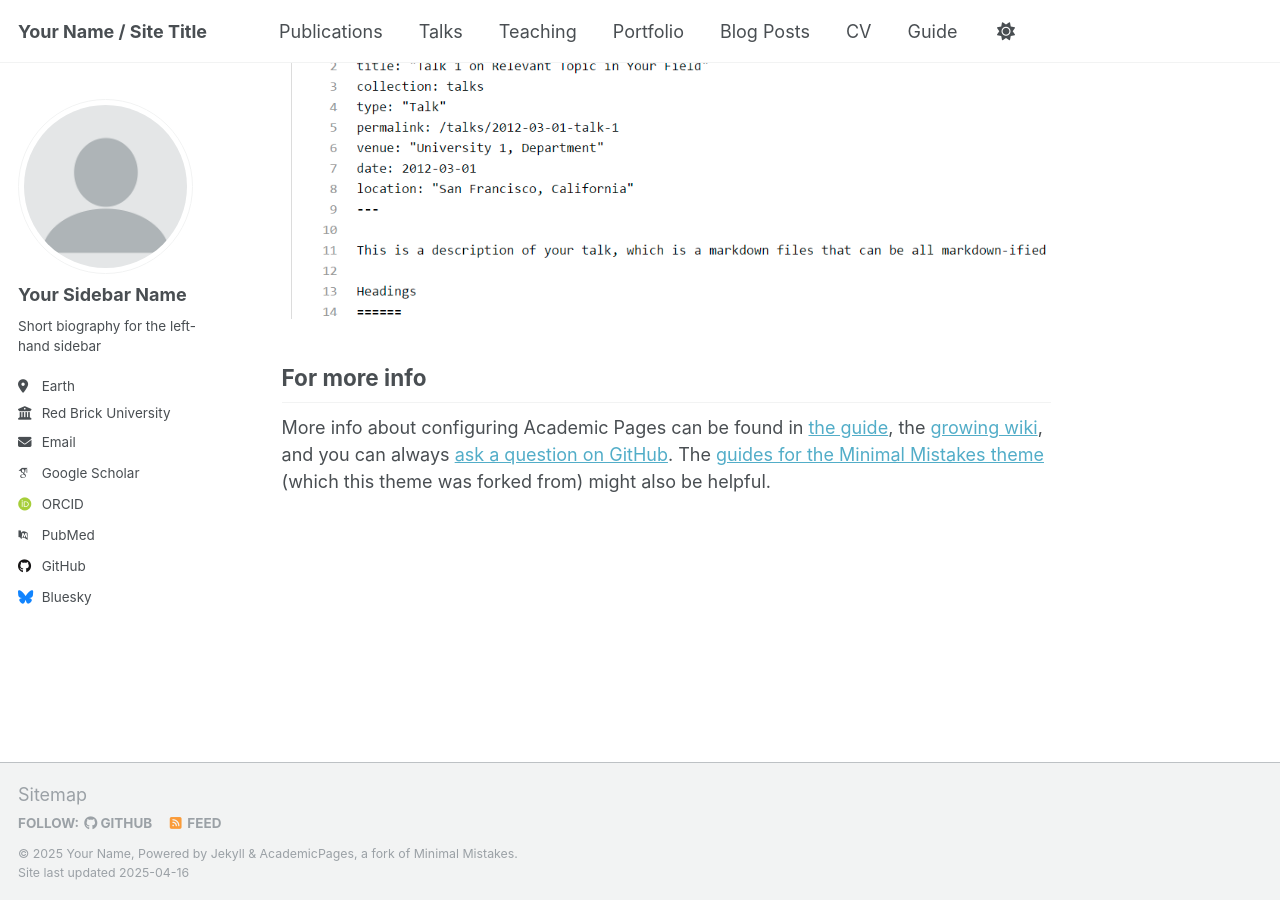
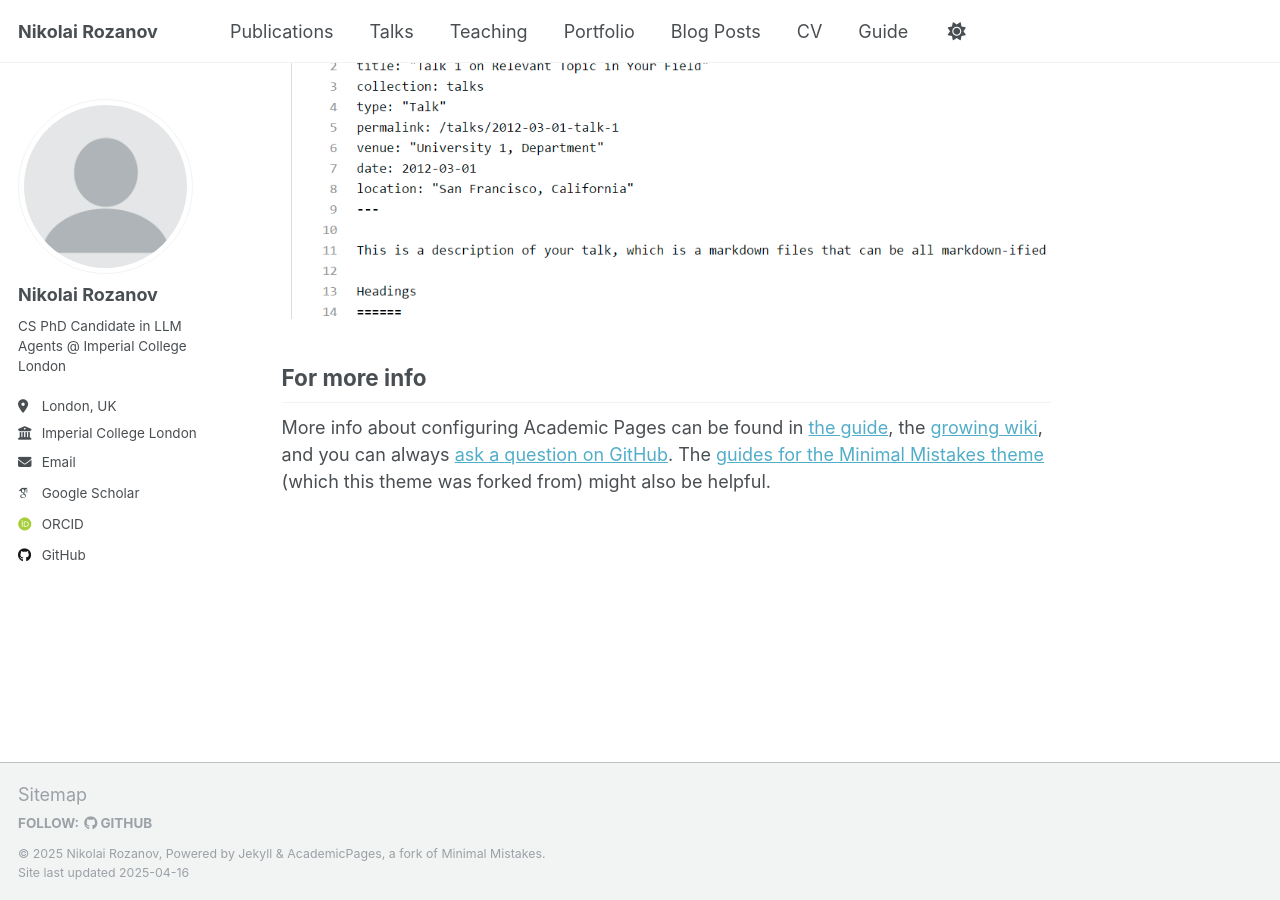
Before and after one commit to ai-nikolai/ai-nikolai.github.io, a Jekyll site: the page built from _pages/about.md, in a window 1280 px wide and 900 px high, scrolled down 2636 px. Built offline with Jekyll 4.4.1, drawn with Linux system fonts in a browser that asks for light colours; some web fonts are replaced.

Commit message:
Update _config.yml

```diff
--- a/_config.yml
+++ b/_config.yml
@@ -9,13 +9,13 @@
 # Basic Site Settings
 locale                   : "en-US"
 site_theme               : "default"
-title                    : "Your Name / Site Title"
+title                    : "Nikolai Rozanov"
 title_separator          : "-"
-name                     : &name "Your Name"
-description              : &description "personal description"
-url                      : https://academicpages.github.io # the base hostname & protocol for your site e.g. "https://[your GitHub username].github.io"
+name                     : &name "Nikolai Rozanov"
+description              : &description "CS PhD Candidate in LLM Agents @ Imperial College London"
+url                      : https://nikolairozanov.com # the base hostname & protocol for your site e.g. "https://[your GitHub username].github.io"
 baseurl                  : "" # the subpath of your site, e.g. "/blog"
-repository               : "academicpages/academicpages.github.io"
+repository               : "ai-nikolai/ai-nikolai.github.io"
 
 # Site Author - The following control what appear as part of the author content on the side bar.
 #               If a field is blank the icon and link will not appear, otherwise it will be shown.
@@ -23,21 +23,21 @@ repository               : "academicpages/academicpages.github.io"
 author:
   # Biographic information
   avatar           : "profile.png"
-  name             : "Your Sidebar Name"
+  name             : "Nikolai Rozanov"
   pronouns         : # example: "she/her"
-  bio              : "Short biography for the left-hand sidebar"
-  location         : "Earth"
-  employer         : "Red Brick University"
+  bio              : "CS PhD Candidate in LLM Agents @ Imperial College London"
+  location         : "London, UK"
+  employer         : "Imperial College London"
   uri              : # URL
-  email            : "none@example.org"
+  email            : "nikolai.rozanov@gmail.com"
 
   # Academic websites
   arxiv            : # URL - Update with the correct link to your profile
-  googlescholar    : "https://scholar.google.com/citations?user=PS_CX0AAAAAJ"
+  googlescholar    : "https://scholar.google.com/citations?user=fi-feOEAAAAJ"
   impactstory      : # URL
-  orcid            : "http://orcid.org/yourorcidurl"
+  orcid            : "https://orcid.org/0000-0003-0274-8832"
   semantic         : # URL
-  pubmed           : "https://www.ncbi.nlm.nih.gov/pubmed/?term=john+snow"
+  pubmed           : # URL
   researchgate     : # URL
   scopus           : # URL
 
@@ -45,12 +45,12 @@ author:
   bitbucket        : # Username - Update with your username on the site
   codepen          : # Username
   dribbble         : # Username
-  github           : "academicpages"
+  github           : "ai-nikolai"
   kaggle           : # Username
   stackoverflow    : # User number or user number and name (i.e., use "1" or "1/jeff-atwood")
 
   # Social media
-  bluesky          : "bsky.app" # Replace this with you Bluesky username
+  bluesky          : #"bsky.app" # Replace this with you Bluesky username
   facebook         : # Username
   flickr           : # Username
   foursquare       : # Username
@@ -118,7 +118,7 @@ staticman:
       options:
         format           : "iso8601" # "iso8601" (default), "timestamp-seconds", "timestamp-milliseconds"
 atom_feed:
-  hide                   : false     # change to true to hide the RSS feed in the footer
+  hide                   : true     # change to true to hide the RSS feed in the footer
   path                   : # blank (default) uses feed.xml
 
 
@@ -131,7 +131,7 @@ yandex_site_verification :
 
 # Social Sharing
 twitter:
-  username               : &twitter
+  username               : ai_nikolai
 facebook:
   username               :
   app_id                 :
```
